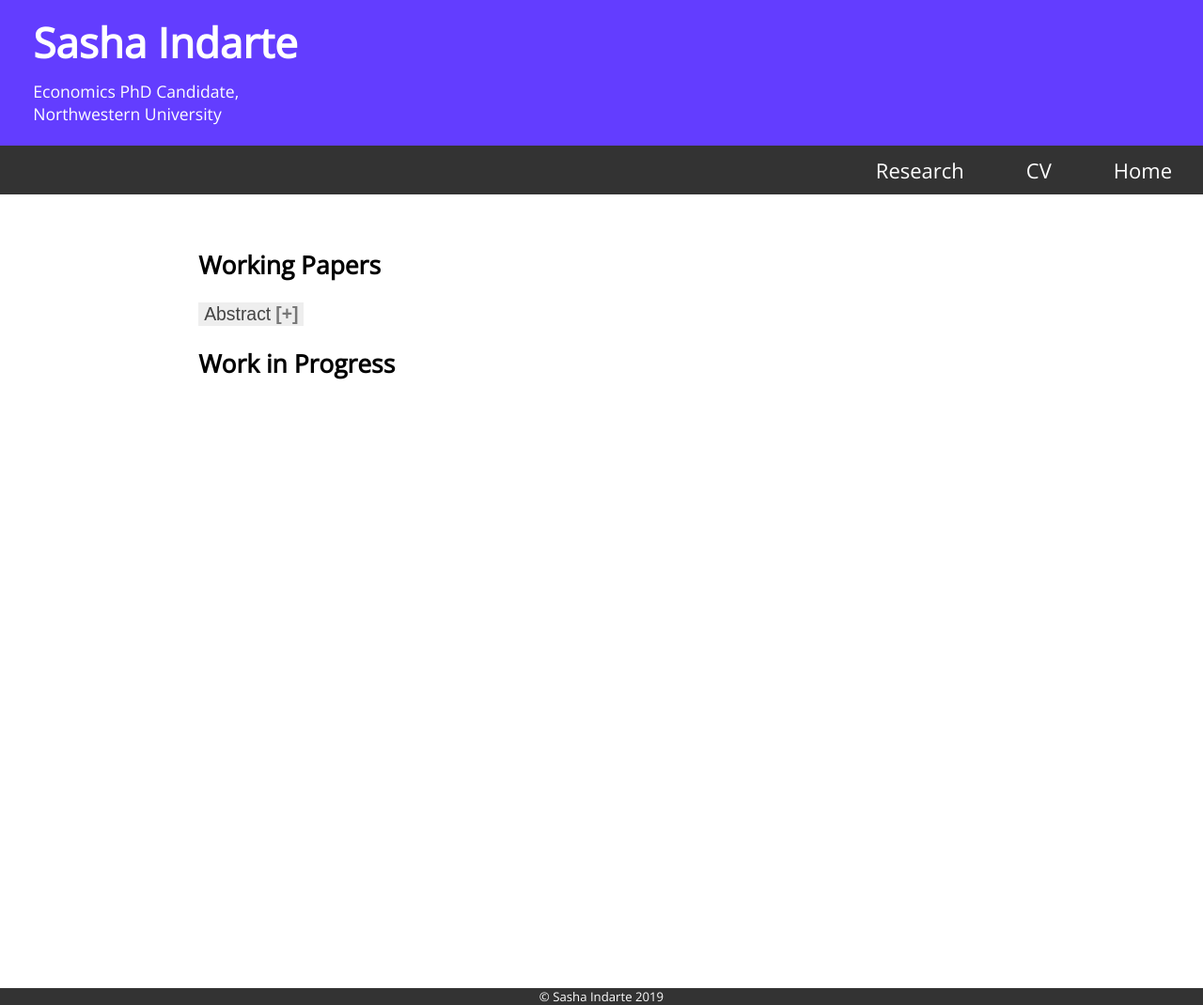
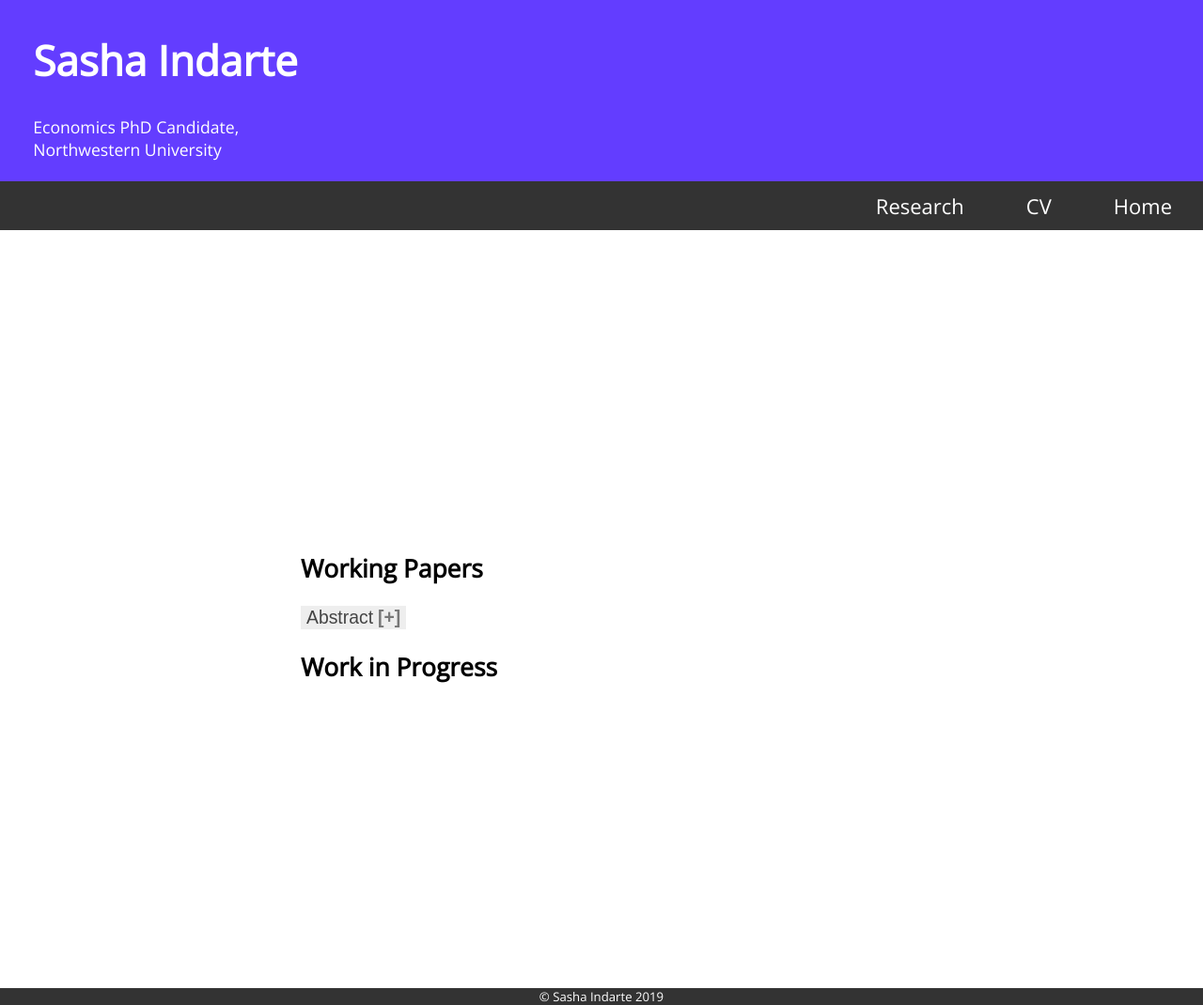
Before and after one commit to sashaindarte/sashaindarte.github.io, a Jekyll site: the page built from research/index.html, in a window 1280 px wide and 1070 px high. Shown: the whole window at 94% size. Built offline with Jekyll 4.4.1, drawn with Linux system fonts in a browser that asks for light colours.

Commit message:
Update main.css

```diff
--- a/css/main.css
+++ b/css/main.css
@@ -20,12 +20,10 @@ body {
 /* Increase the font size of the heading */
 .header h1 {
   font-size: 2.5em;
-  line-height: .5em;
 }
 
 .row .main h2 {
   font-size: 2em;
-    line-height: .5em;
 }
 
 .row .main p {
@@ -34,16 +32,7 @@ body {
 
 .row .side h3 {
   font-size: 1.1em;
-    line-height: .25em;
 }
-
-.row .side p {
-    line-height: .5em;
-}
-
-br {
-        line-height: 110%;
-     }
 
 /* Sticky navbar - toggles between relative and fixed, depending on the scroll position. It is positioned relative until a given offset position is met in the viewport - then it "sticks" in place (like position:fixed). The sticky value is not supported in IE or Edge 15 and earlier versions. However, for these versions the navbar will inherit default position */
 .navbar {
@@ -100,7 +89,7 @@ br {
   -ms-flex: 40%; /* IE10 */
   flex: 40%;
   background-color: white;
-  padding: 2em 0em 0em 12em;
+  padding: 5% 25% 0% 0%;
 }
 
 /* Main column */
@@ -108,13 +97,13 @@ br {
   	-ms-flex: 60%; /* IE10 */
   	flex: 60%;
   	background-color: white;
-  	padding: 2em 12em 0em 3em;
+  	padding: 5% 10% 0% 25%;
 }
 
 /* Reserach container */
 .singlecol {
   	background-color: white;
-  	padding: 2em 12em 0em 12em;
+  	padding: 25%;
 }
 
 /* Footer */
```
